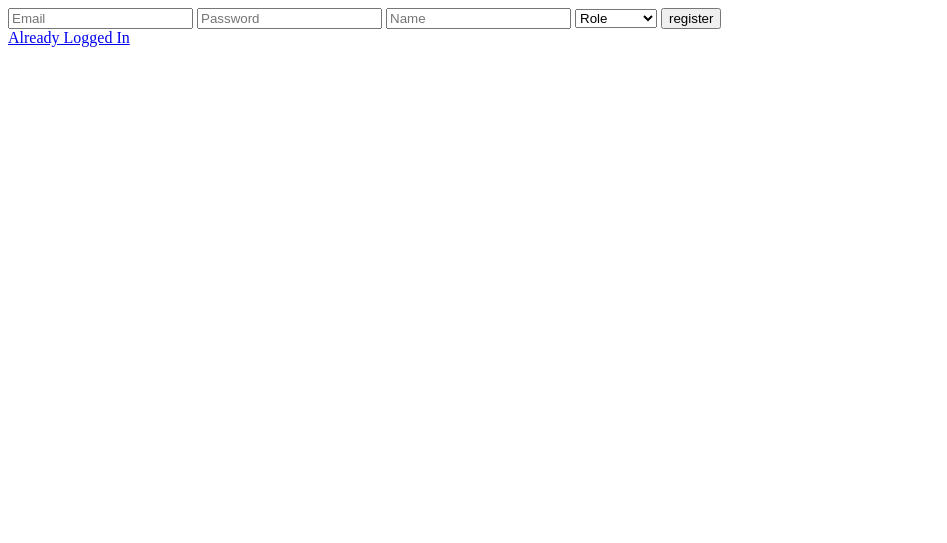
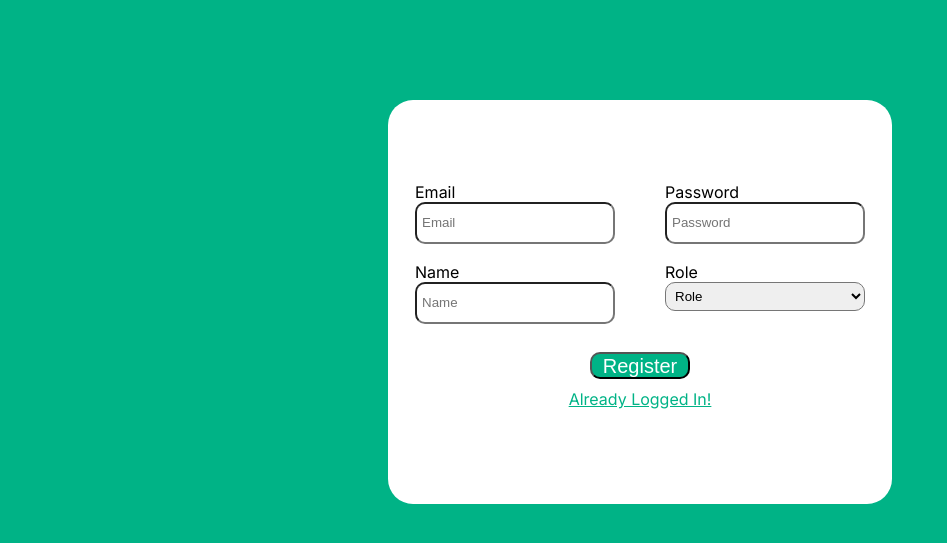
Before and after one commit to Rawda-Yousry/Transportation-System, a Flask app: page /register in a window 1280 px wide. Shown: the top 543 px of the page, without its empty margins (0-947 px from the left). Run offline with Flask 3, Linux system fonts and the light colour scheme.

Commit message:
Added css to login and register pages

```diff
--- /dev/null
+++ b/static/css/base.css
@@ -0,0 +1,60 @@
+:root {
+  --color-primary: #00b386;
+  --color-text-on-primary: #ffffff;
+  --color-button-border: var(--color-text-on-primary);
+  --color-button-primary-bg: var(--color-text-on-primary);
+  --font-family: "Inter", sans-sarif;
+}
+
+.home {
+  background-color: var(--color-primary);
+  font-family: var(--font-family);
+}
+
+.form {
+  background-color: var(--color-text-on-primary);
+  display: flex;
+  width: 400px;
+  height: 400px;
+  align-items: center;
+  justify-content: center;
+  flex-direction: column;
+  margin: auto;
+  margin-top: 100px;
+  border: 2px solid #0000;
+  border-radius: 25px;
+}
+.form__button {
+  display: block;
+  background-color: var(--color-primary);
+  width: 100px;
+  height: 27px;
+  font-size: 20px;
+  color: var(--color-text-on-primary);
+  border-radius: 10px;
+  margin-top: 10px;
+  margin-bottom: 10px;
+}
+
+.form__field {
+  display: flex;
+  flex-direction: column;
+  margin-bottom: 30px;
+  width: 200px;
+  height: 50px;
+}
+
+.form__field-input {
+  padding: 5px;
+  line-height: 28px;
+  border-radius: 10px;
+}
+
+.form__label {
+  font-size: 20px;
+}
+
+.form__link a {
+  cursor: pointer;
+  color: var(--color-primary);
+}
--- /dev/null
+++ b/static/css/login.css
@@ -0,0 +1,15 @@
+@import "./base.css";
+
+.form-login {
+  background-color: var(--color-text-on-primary);
+  display: flex;
+  width: 400px;
+  height: 400px;
+  align-items: center;
+  justify-content: center;
+  flex-direction: column;
+  margin: auto;
+  margin-top: 100px;
+  border: 2px solid #0000;
+  border-radius: 25px;
+}
--- /dev/null
+++ b/static/css/register.css
@@ -0,0 +1,26 @@
+@import "./base.css";
+
+.form-register {
+  background-color: var(--color-text-on-primary);
+  display: flex;
+  width: 500px;
+  align-items: center;
+  flex-direction: column;
+  margin: auto;
+  margin-top: 100px;
+  border: 2px solid #0000;
+  border-radius: 25px;
+  height: 400px;
+}
+
+.form__fields {
+  display: flex;
+  flex-wrap: wrap;
+  justify-content: space-around;
+  margin-top: 80px;
+}
+
+.form-register__button {
+  display: flex;
+  justify-content: center;
+}
--- a/static/js/utilities.js
+++ b/static/js/utilities.js
@@ -1,6 +1,6 @@
 export const showError = (field, errorMessage) => {
   const existingError = field.nextElementSibling;
-    if (!existingError || !existingError.classList.contains("error")) {
+  if (existingError && !existingError.classList.contains("error")) {
     const errorElement = document.createElement("span");
     errorElement.className = "error";
     errorElement.textContent = errorMessage;
--- a/static/js/view_drivers.js
+++ b/static/js/view_drivers.js
@@ -1,4 +1,3 @@
-//// '''''' ||
 import { checkErrorExists, showError } from "./utilities.js";
 const formAddDriver = document.getElementById("add-form");
 const driverDiv = document.getElementsByClassName("drivers__wrapper")[0];
@@ -93,9 +92,8 @@ const deleteDriver = (event) => {
   }
 };
 
-addDriverButton.addEventListener("click", toggleAddFormVisibility)
-formAddDriver.addEventListener("submit", onSubmitAddDriverForm )
-
+addDriverButton.addEventListener("click", toggleAddFormVisibility);
+formAddDriver.addEventListener("submit", onSubmitAddDriverForm);
 
 document.addEventListener("click", (event) => {
   if (event.target.classList.contains("delete-button")) {
--- a/templates/login.html
+++ b/templates/login.html
@@ -1,23 +1,37 @@
 <!DOCTYPE html>
 <html lang="en">
+
 <head>
   <meta charset="UTF-8" />
   <meta name="viewport" content="width=device-width, initial-scale=1.0" />
+  <link rel="stylesheet" href="static/css/login.css">
+  <link rel="stylesheet" href="static/css/register.css">
+  <link rel="preconnect" href="https://fonts.googleapis.com">
+  <link rel="preconnect" href="https://fonts.gstatic.com" crossorigin>
+  <link
+    href="https://fonts.googleapis.com/css2?family=Inter:ital,opsz,wght@0,14..32,100..900;1,14..32,100..900&display=swap"
+    rel="stylesheet">
   <title>Document</title>
 </head>
 
-  <body>
+<body class="home">
   {% block body %}
-    <form id="form-login">
-      <input type="text" placeholder="username" id="username-login" />
-      <input type="password" placeholder="password" id="password-login" />
-      <button type="submit">login</button>
+  <form id="form-login" class="form-login">
+    <div class="form__field">
+      <label for="username" class="form__label">Name</label>
+      <input type="text" placeholder="username" id="username-login" class="form__field-input" />
+    </div>
+    <div class="form__field">
+      <label for="password" class="form__label">Password</label>
+      <input type="password" placeholder="password" id="password-login" class="form__field-input" />
+    </div>
+    <button type="submit" class="form__button">Login</button>
+    <div class="form__link">Don't have an account? <a href="/register">Register</a></div>
   </form>
-    <a href="/register">Register</a>
   {% endblock %} {% if message %}
   <p>{{message}}</p>
   {%endif%}
-    <script type="module" src="static/js/utilities.js"></script>
-    <script src="static/js/login-register.js" type="module"></script>
+  <script type="module" src="static/js/login-register.js"></script>
 </body>
+
 </html>
--- a/templates/register.html
+++ b/templates/register.html
@@ -1,16 +1,34 @@
 {% extends "login.html" %} {% block body %}
-<form id="form-register" autocomplete="off">
-  <input type="email" placeholder="Email" id="email-register" />
-  <input type="password" placeholder="Password" id="password-register" />
-  <input type="text" placeholder="Name" id="username-register" />
-  <select id = "role-register">
-    <option value="" disabled selected>Role</option>
-    <option value="admin">Admin</option>
-    <option value="employee">Employee</option>
-  </select>
-  <button type="submit">register</button>
+<form id="form-register" autocomplete="off" class="form-register">
+  <div class="form__fields">
+    <div class="form__field">
+      <label for="email">Email</label>
+      <input type="email" placeholder="Email" id="email-register" class="form__field-input" />
+    </div>
+    <div class="form__field">
+      <label for="password">Password</label>
+      <input type="password" placeholder="Password" id="password-register" class="form__field-input" />
+    </div>
+    <div class="form__field">
+      <label for="name">Name</label>
+      <input type="text" placeholder="Name" id="username-register" class="form__field-input" />
+    </div>
+    <div class="form__field">
+      <label for="role">Role</label>
+      <select id="role-register" class="form__field-input">
+        <option value="" disabled selected>Role</option>
+        <option value="admin">Admin</option>
+        <option value="employee">Employee</option>
+      </select>
+    </div>
+  </div>
+  <div class="form-register__field" class="form__field-input">
+    <button type="submit" class="form__button">Register</button>
+  </div>
+  <div class="form__link">
+    <a href="/login">Already Logged In!</a>
+  </div>
 </form>
-<a href="/login">Already Logged In</a>
 {% if message %}
 <p>{{message}}</p>
 {% endif %} {%endblock%}
```
Also changed, not shown: templates/view_drivers.html (+8 -27 lines). Lines whose indentation alone changed are shown as unchanged.
